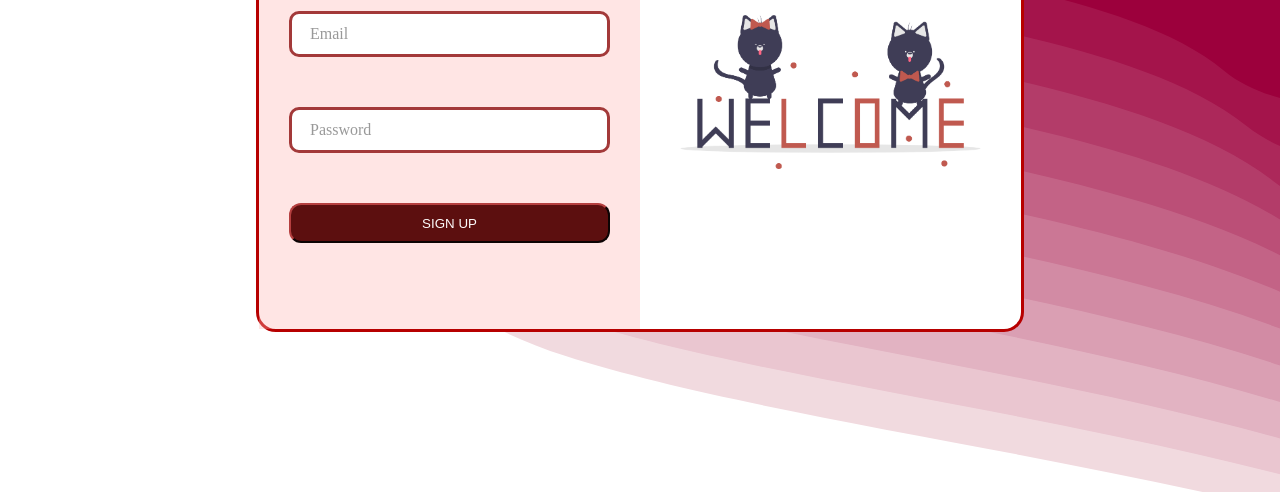
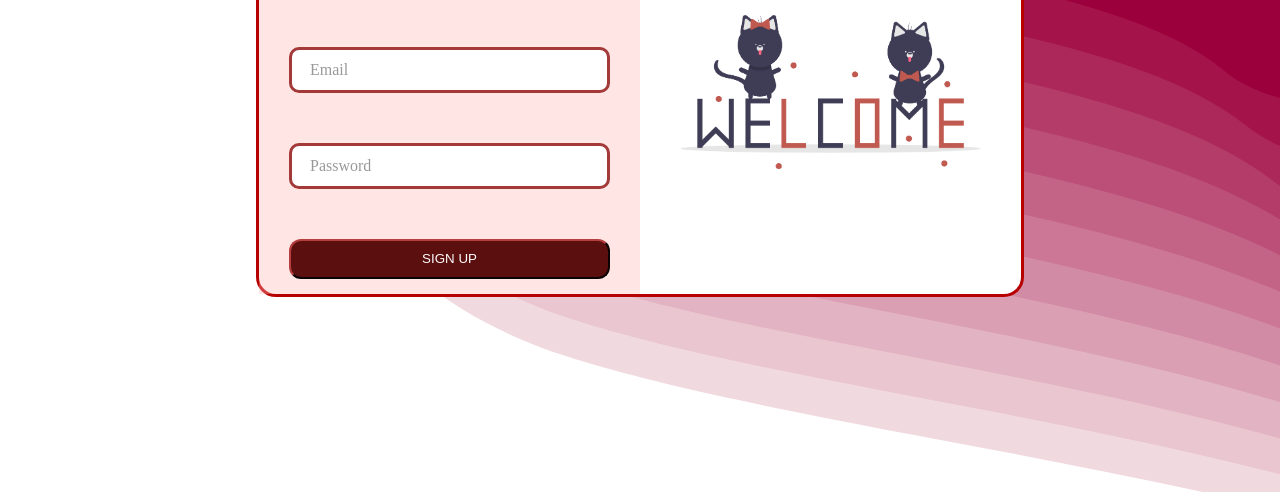
Before and after one commit to UyLeQuoc/PomoTree, a plain HTML site: page signup.html in a window 1280 px wide. Shown: the part 308-800 px from the top of the page. Drawn offline with Linux system fonts and the light colour scheme.

Commit message:
Fix CSS Sign up Page
Add Sign Up button's padding bottom

```diff
--- a/styles/Signup.css
+++ b/styles/Signup.css
@@ -18,7 +18,6 @@
 /* style content  */
 .content {
   width: 60%;
-  height: 60%;
   display: flex;
   /* margin: 3rem 8rem; */
   justify-content: center;
@@ -31,6 +30,7 @@
   width: 50%;
   height: 100%;
   background-color: #ffb4af57;
+  padding-bottom: 15px;
 }
 .sign-in h2 {
   font-family: "Roboto", sans-serif;
```
